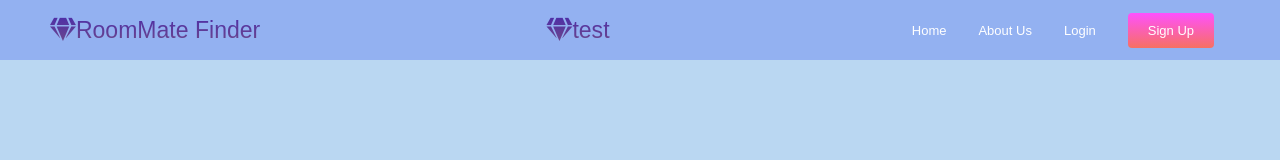
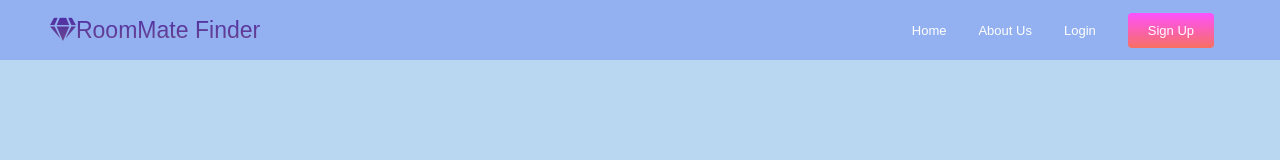
Before and after one commit to DesaraB/RoomMate-Finder, a plain HTML site: page frontend/index.html in a window 1280 px wide. Shown: the top 160 px of the page. Drawn offline with Linux system fonts and the light colour scheme; a small style sheet from the web is missing.

Commit message:
removing

```diff
--- a/frontend/index.html
+++ b/frontend/index.html
@@ -21,7 +21,6 @@
   <nav class="navbar" role="navigation" aria-label="Main Navigation">
     <div class="navbar__container">
       <a href="/" id="navbar__logo"><i class="fas fa-gem"></i>  RoomMate Finder</a>
-      <a href="/" id="navbar__logo"><i class="fas fa-gem"></i>  test</a>
       <div class="navbar__toggle" id="mobile-menu">
         <span class="bar"></span>
         <span class="bar"></span>
```
